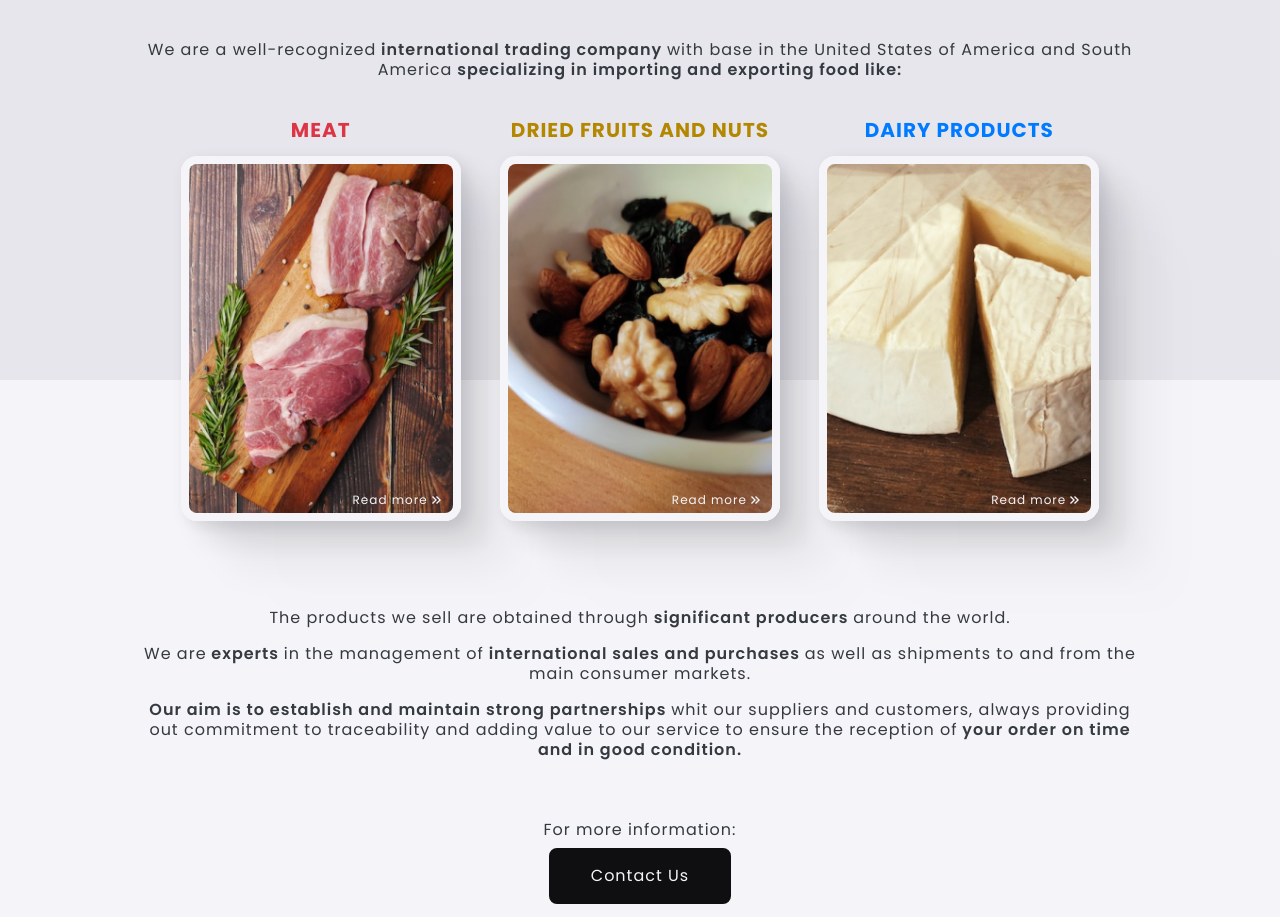
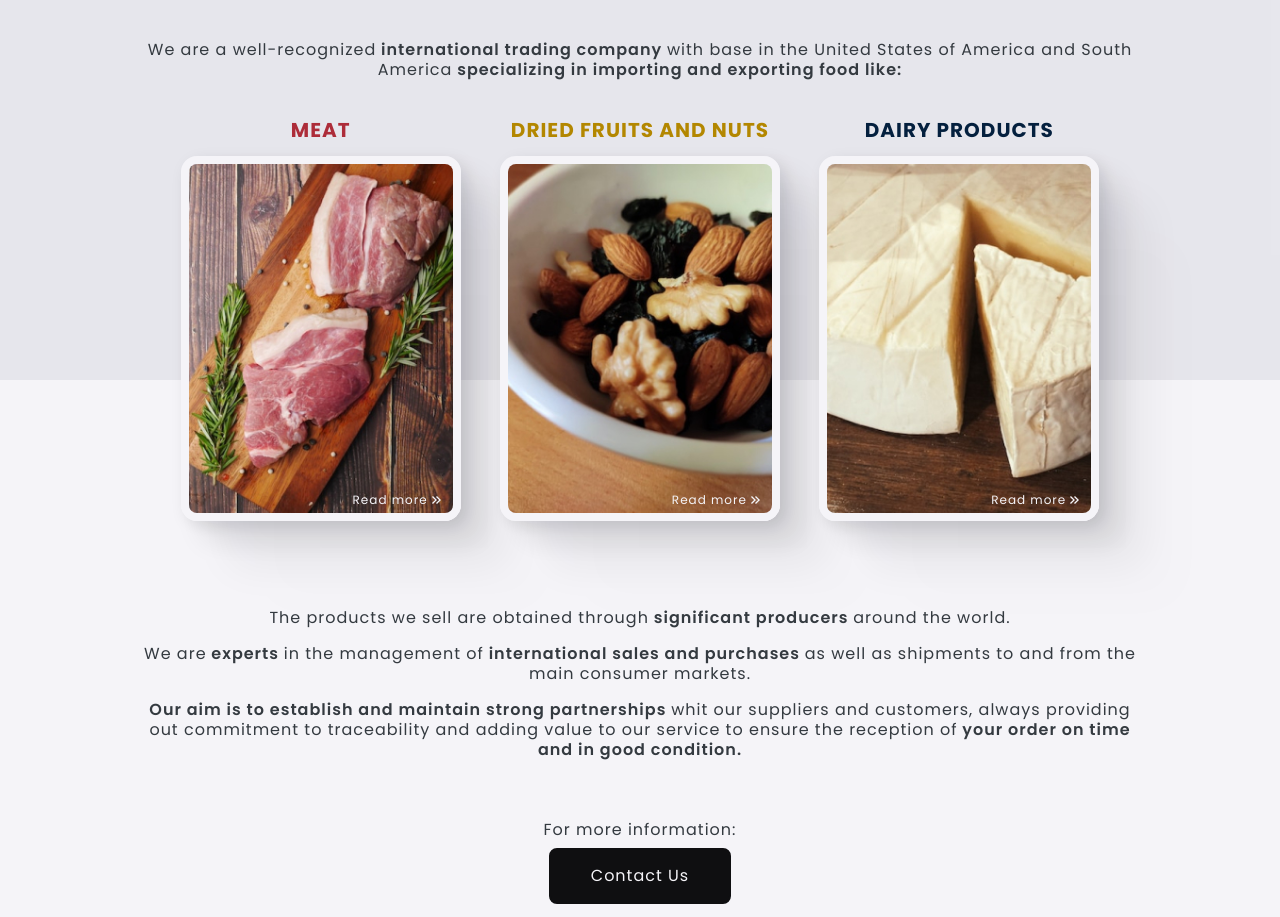
Before and after one commit to lucasPeluso/protein-food, a React (Vite) app: page / in a window 1280 px wide. Shown: the part 800-1717 px from the top of the page. Built offline with nearby package versions, Linux system fonts and the light colour scheme.

Commit message:
change color blue and pink

```diff
--- a/src/index.css
+++ b/src/index.css
@@ -4,10 +4,10 @@
 :root {
     --blue-dark: #0f0f11;
     --blue-dark-10: #16213E10;
-    --blue-light: #007BFF;
+    --blue-light: hsl(211, 88%, 13%);
     --gray: #8D8D8D;
     --text-color: #343A40;
-    --pink:  #DC3545;
+    --pink:  #ad2c39;
     --white: #F5F4F8;
     --yellow: #B38700;
     --font: "Poppins", sans-serif;
```
